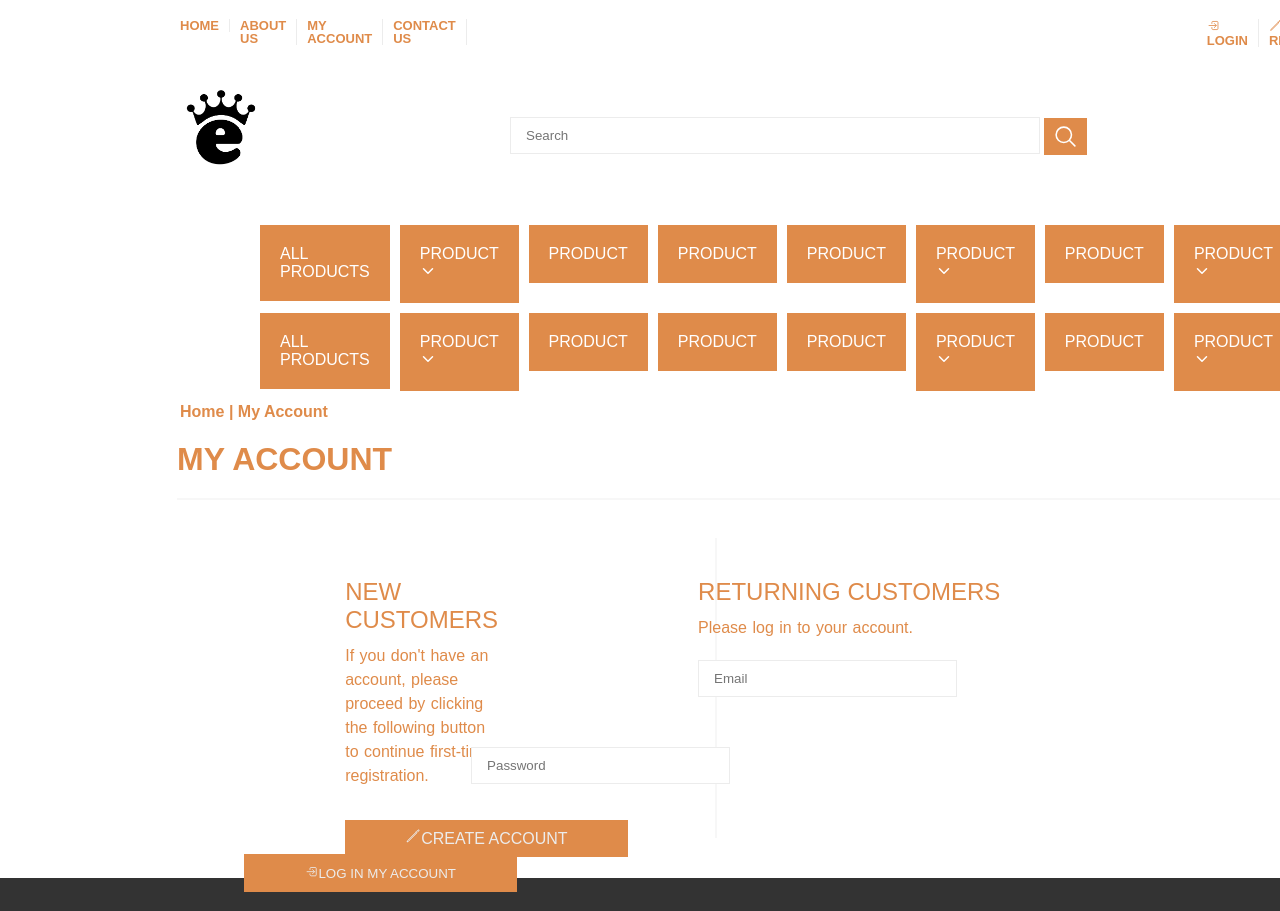
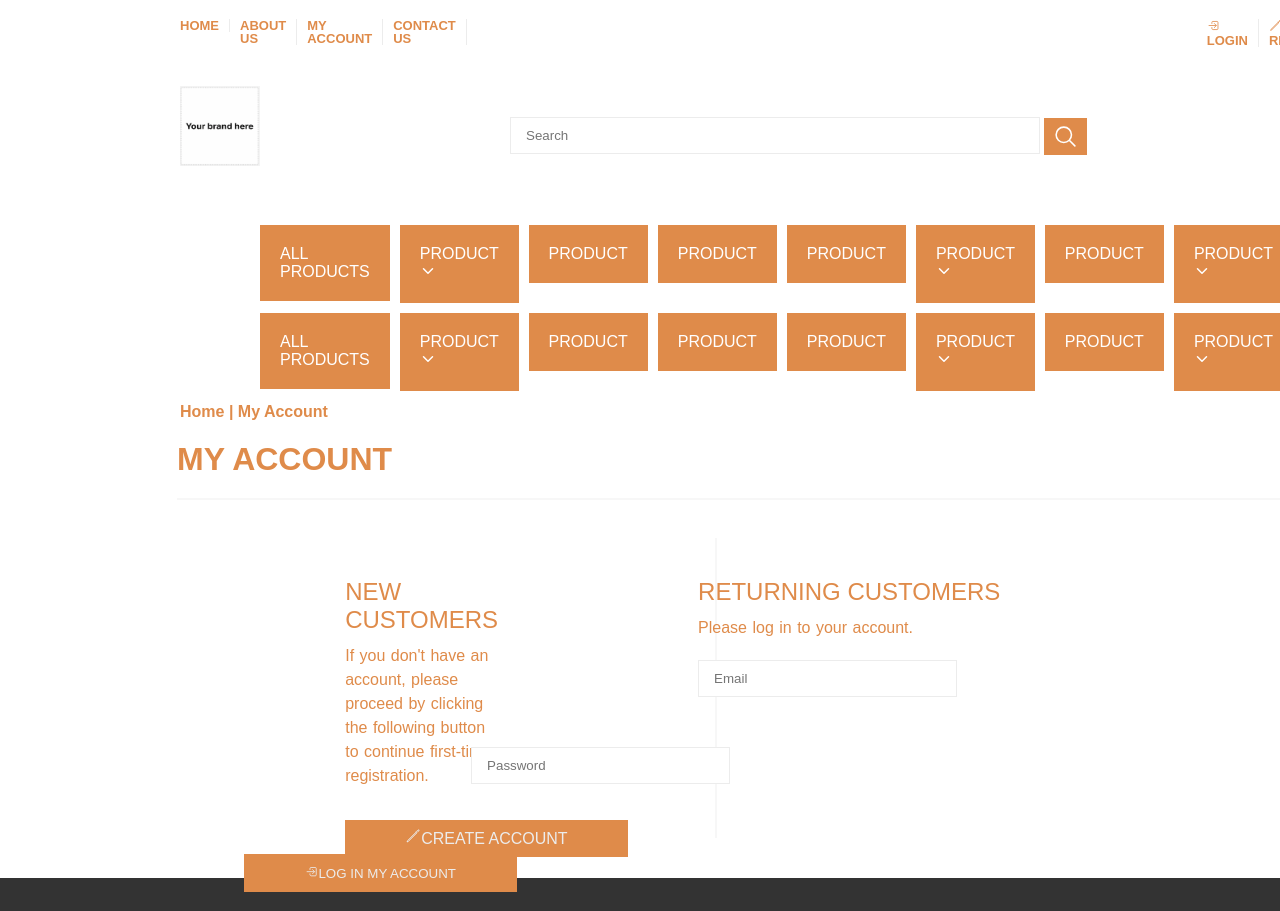
Before and after one commit to Dhananjay0625/project, a plain HTML site: page index.html in a window 1280 px wide. Shown: the top 911 px of the page. Drawn offline with nearby package versions, Linux system fonts and the light colour scheme; a script that the page names is missing.

Commit message:
final commit

```diff
--- a/index.html
+++ b/index.html
@@ -4,7 +4,7 @@
     <meta charset="UTF-8">
     <meta http-equiv="X-UA-Compatible" content="IE=edge">
     <meta name="viewport" content="width=device-width, initial-scale=1.0">
-    <title>WELCOME TO ELITE FURNISHERS</title>
+    <title>WELCOME</title>
     <link rel="stylesheet" href="index.css">
 </head>
 <body>
@@ -26,7 +26,7 @@
 
         <main>
             <div>
-                <img class="logo" src="logo.jpeg" alt="logo">
+                <img class="logo" src="logo1.png" alt="logo">
             </div>
 
             <div class="search">
```
Also changed, not shown: logo1.png (added).
